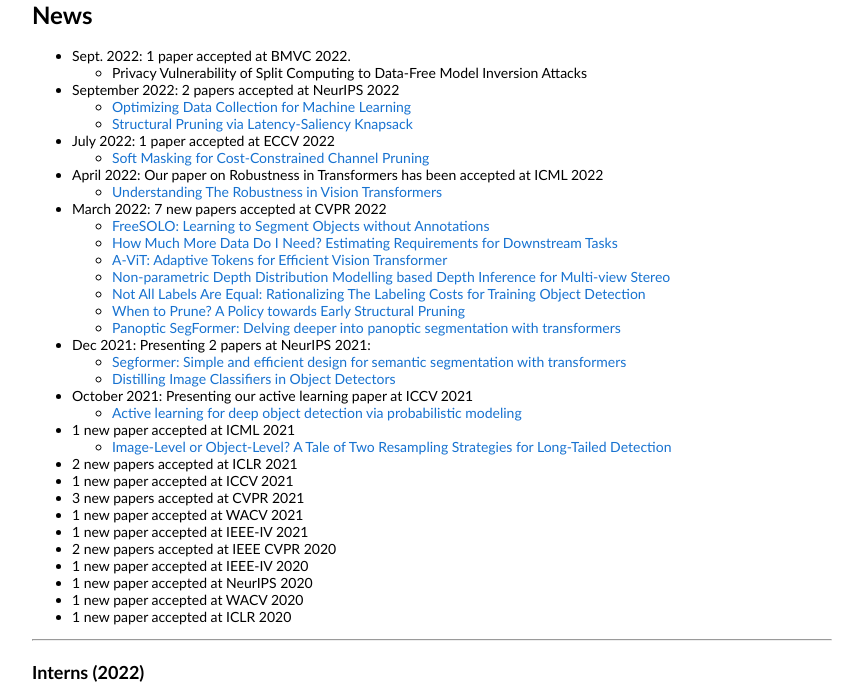
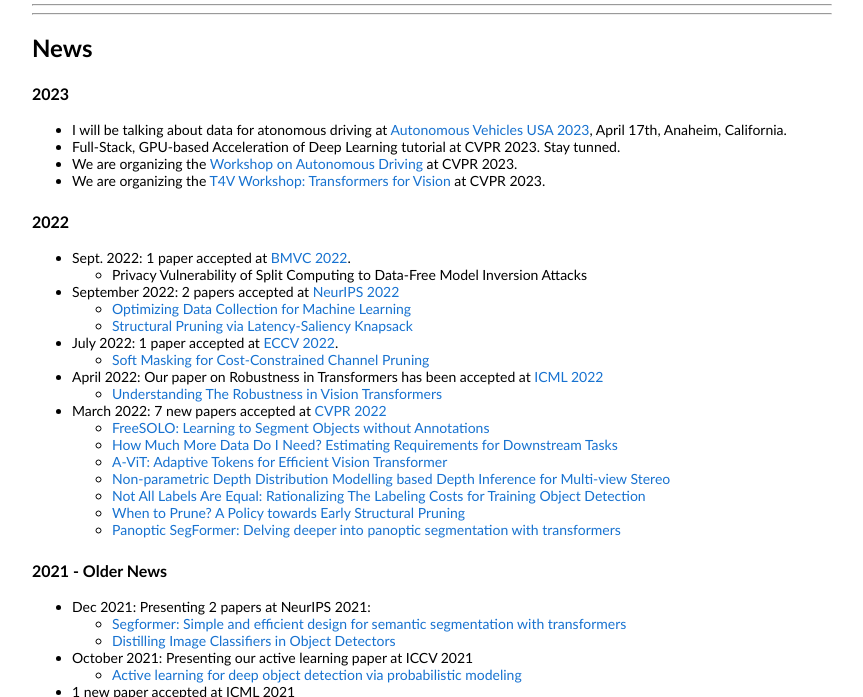
Before and after one commit to alvarezlopezjosem/alvarezlopezjosem.github.io, a plain HTML site: page index.html in a window 1280 px wide. Shown: the part 421-1118 px from the top of the page, without its empty margins (208-1071 px from the left). Drawn offline with Linux system fonts and the light colour scheme.

Commit message:
feb2023
feb2023

```diff
--- a/index.html
+++ b/index.html
@@ -29,9 +29,9 @@
 			  <table style="width:100%;border:0px;border-spacing:0px;border-collapse:separate;margin-right:auto;margin-left:auto;"><tbody>
 				<tr style="padding:0px">
 					<td style="padding:0.5%;width:20%;max-width:40%">
-						<img src="data/jose_alvarez.jpg" alt="Jose M. Alvarez" style="border-radius: 50%;margin-bottom:20px;border:2px solid #ffffff;width:200px;max-width:25%;min-width:125px">
+						<img src="data/jose_alvarez_3.jpg" alt="Jose M. Alvarez" style="border-radius: 75%;margin-bottom:20px;border:2px solid #ffffff;width:300px;max-width:40%;min-width:200px">
 					  </td>
-				  <td style="width:80%;vertical-align:top">
+				  <td style="width:60%;vertical-align:top">
 					  <br>
 					  <p style="text-align:left">
 	  					  <font size="+2">Jose M. Alvarez</font>
@@ -54,25 +54,38 @@
 				<font size="+1" color="red">We are hiring!: <a href="https://nvidia.wd5.myworkdayjobs.com/en-US/NVIDIAExternalCareerSite/details/Data-Centric-Research-Engineer---Autonomous-Vehicles_JR1955097?q=jr1955097" target="_black"><font size="+1">(senior) Research Engineers</font></a>, and <a href="https://nvidia.wd5.myworkdayjobs.com/en-US/NVIDIAExternalCareerSite/details/Deep-Learning-Software-and-Research-Intern--AV-Perception_JR1949497-1?q=Deep+Learning+Software+and+Research+Intern,+AV+Perception" target="_black"><font size="+1">Software Engineer and Research interns</font></a></font>
 			</p>
 		  </div>				 -->
+		<!--
+		  <a href="https://icml.cc/Conferences/2022/" target="_blank"></a>
+
+
+		-->
 	  	  <hr>
 			<div>
 				<h2><font size="+2">News</font> </h2>
+				<h2><font size="+0">2023</font> </h2>
 				<ul>
-					<li>Sept. 2022: 1 paper accepted at BMVC 2022.
+					<li>I will be talking about data for atonomous driving at <a href="https://www.autonomous-vehicles-conference.com/" target="_blank">Autonomous Vehicles USA 2023</a>, April 17th, Anaheim, California.</li>
+					<li>Full-Stack, GPU-based Acceleration of Deep Learning tutorial at CVPR 2023. Stay tunned.</li>
+					<li>We are organizing the <a href="http://cvpr2023.wad.vision/" target="_blank">Workshop on Autonomous Driving</a> at CVPR 2023.</li>
+					<li>We are organizing the <a href="https://sites.google.com/view/t4v-cvpr22/" target="_blank">T4V Workshop: Transformers for Vision</a> at CVPR 2023.</li>
+				</ul>
+
+				<h2><font size="+0">2022</font> </h2>
+				<ul>
+					<li>Sept. 2022: 1 paper accepted at <a href="https://bmvc2022.org/" target="_blank">BMVC 2022</a>.</li>
 						<ul><li>Privacy Vulnerability of Split Computing to Data-Free Model Inversion Attacks</li>
 						</ul>
-					</li>
-					<li>September 2022: 2 papers accepted at NeurIPS 2022 </li>
+					<li>September 2022: 2 papers accepted at <a href="https://nips.cc/" target="_blank">NeurIPS 2022</a></li>
 					<ul><li><a href="https://arxiv.org/abs/2210.01234">Optimizing Data Collection for Machine Learning</a></li>
 						<li><a href="https://halp-neurips.github.io/">Structural Pruning via Latency-Saliency Knapsack</a></li>
 					</ul>
-					<li>July 2022: 1 paper accepted at ECCV 2022 </li>
+					<li>July 2022: 1 paper accepted at <a href="https://eccv2022.ecva.net/" target="_blank">ECCV 2022</a>.</li>
 					<ul><li><a href="https://www.ecva.net/papers/eccv_2022/papers_ECCV/papers/136710640.pdf">Soft Masking for Cost-Constrained Channel Pruning</a></li>
 					</ul>
-					<li>April 2022: Our paper on Robustness in Transformers has been accepted at ICML 2022</li>
+					<li>April 2022: Our paper on Robustness in Transformers has been accepted at <a href="https://icml.cc/Conferences/2022/" target="_blank">ICML 2022</a></li>
 					<ul><li><a href="https://arxiv.org/pdf/2204.12451.pdf" target="_blank">Understanding The Robustness in Vision Transformers</a></li>
 					</ul>
-					<li>March 2022: 7 new papers accepted at CVPR 2022 </li>
+					<li>March 2022: 7 new papers accepted at <a href="https://cvpr2022.thecvf.com/" target="_blank">CVPR 2022</a> </li>
 					<ul><li> <a href="https://github.com/NVlabs/FreeSOLO" target="_blank">FreeSOLO: Learning to Segment Objects without Annotations</a>  </li>
 						<li> <a href="https://openaccess.thecvf.com/content/CVPR2022/papers/Mahmood_How_Much_More_Data_Do_I_Need_Estimating_Requirements_for_CVPR_2022_paper.pdf" target="_blank">How Much More Data Do I Need? Estimating Requirements for Downstream Tasks</a>  </li>
 						<li> <a href="https://a-vit.github.io/" target="_blank">A-ViT: Adaptive Tokens for Efficient Vision Transformer </a></li>
@@ -81,6 +94,9 @@
 						<li> <a href="https://openaccess.thecvf.com/content/CVPR2022/papers/Shen_When_To_Prune_A_Policy_Towards_Early_Structural_Pruning_CVPR_2022_paper.pdf" target="_blank">When to Prune? A Policy towards Early Structural Pruning</a> </li>
 						<li> <a href="https://github.com/zhiqi-li/Panoptic-SegFormer" target="_blank">Panoptic SegFormer: Delving deeper into panoptic segmentation with transformers</a> </li>
 					</ul>
+				</ul>
+				<h2><font size="+0">2021 - Older News</font> </h2>
+				<ul>
 					<li>Dec 2021: Presenting 2 papers at NeurIPS 2021:
 						<ul><li><a href="https://github.com/NVlabs/SegFormer">Segformer: Simple and efficient design for semantic segmentation with transformers</a></li>
 							<li><a href="https://github.com/NVlabs/DICOD">Distilling Image Classifiers in Object Detectors</a></li>
```
Also changed, not shown: data/jose_alvarez_2.jpg (added), data/jose_alvarez_3.jpg (added), data/jose_highres-16.jpg (added).
